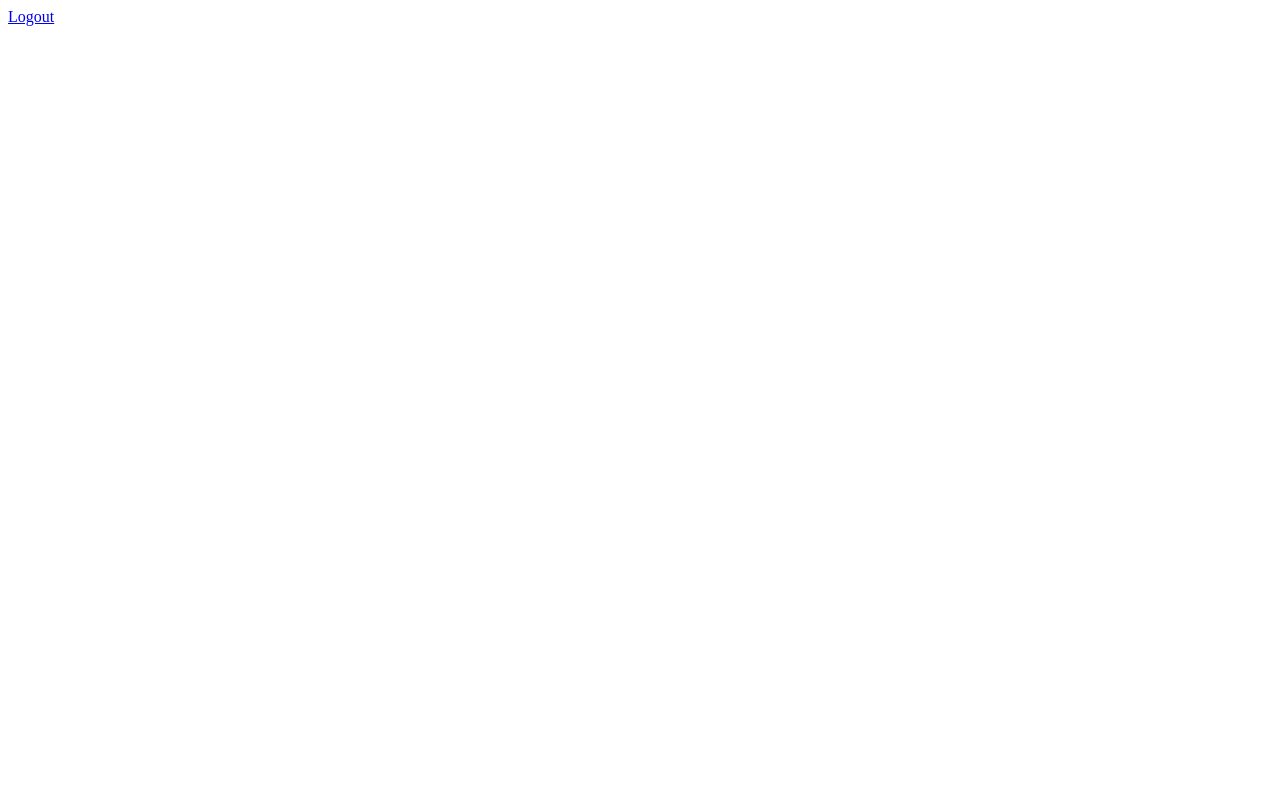
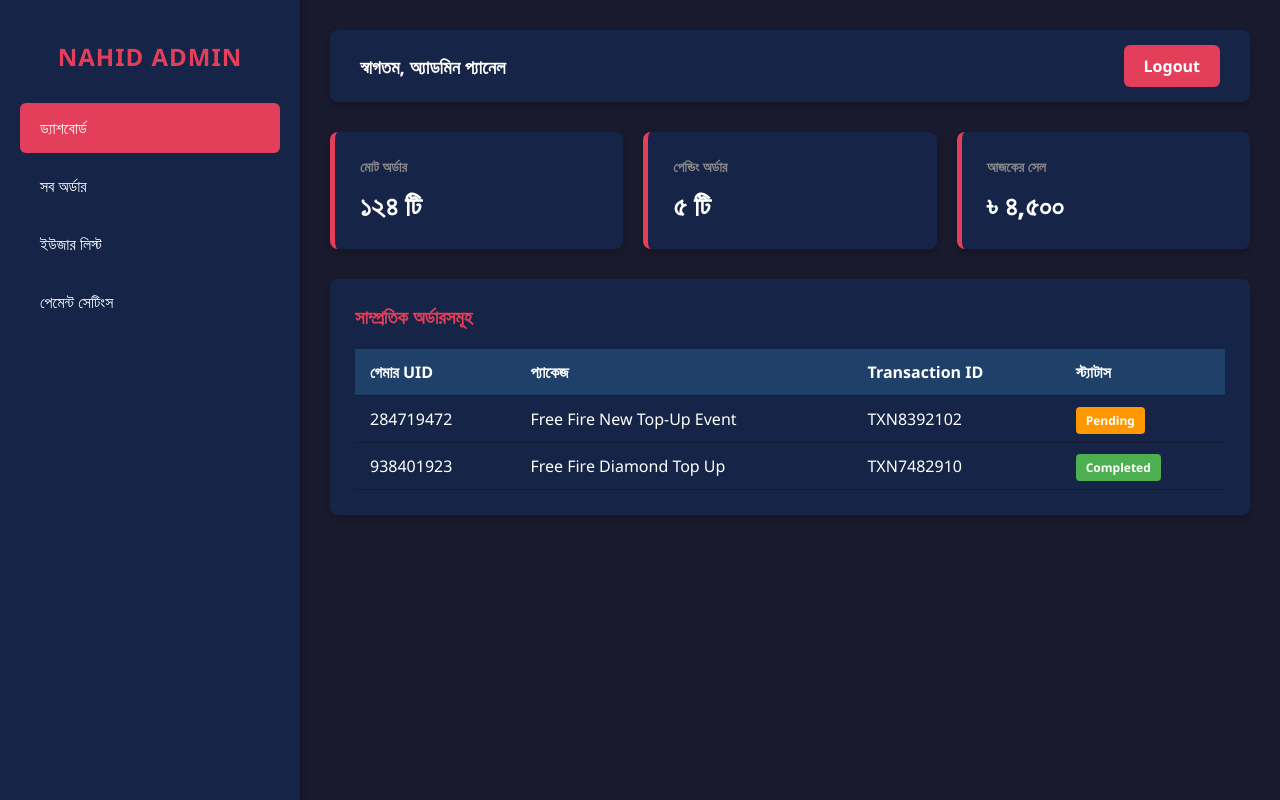
Before and after one commit to nirobahemedboss/mywebsite, a Flask app: page /dashboard in a window 1280 px wide. Before the commit the page is almost empty. Run offline with Flask 3, Linux system fonts and the light colour scheme.

Commit message:
Update dashboard.html

```diff
--- a/templates/dashboard.html
+++ b/templates/dashboard.html
@@ -1 +1,94 @@
-<a href="{{ url_for('home') }}">Logout</a>
+<!DOCTYPE html>
+<html lang="en">
+<head>
+    <meta charset="UTF-8">
+    <meta name="viewport" content="width=device-width, initial-scale=1.0">
+    <title>Admin Dashboard - NAHID TOPUP</title>
+    <style>
+        body { font-family: 'Segoe UI', Tahoma, Geneva, Verdana, sans-serif; margin: 0; display: flex; height: 100vh; background-color: #1a1a2e; color: #fff; }
+        .sidebar { width: 260px; background-color: #162447; padding: 20px; display: flex; flex-direction: column; box-shadow: 2px 0 5px rgba(0,0,0,0.3); }
+        .sidebar h2 { text-align: center; color: #e43f5a; margin-bottom: 30px; font-size: 24px; text-transform: uppercase; letter-spacing: 1px; }
+        .sidebar a { color: #fff; padding: 14px 20px; text-decoration: none; border-radius: 6px; margin-bottom: 8px; font-weight: 500; transition: 0.3s; }
+        .sidebar a:hover, .sidebar a.active { background-color: #e43f5a; color: white; }
+        .main-content { flex: 1; padding: 30px; display: flex; flex-direction: column; overflow-y: auto; }
+        .header { display: flex; justify-content: space-between; align-items: center; background: #162447; padding: 15px 30px; border-radius: 8px; box-shadow: 0 4px 6px rgba(0,0,0,0.2); }
+        .header h3 { margin: 0; color: #fff; }
+        .logout-btn { background-color: #e43f5a; color: white; padding: 10px 20px; text-decoration: none; border-radius: 6px; font-weight: bold; transition: 0.3s; }
+        .logout-btn:hover { background-color: #b92b45; }
+        .stats-grid { display: grid; grid-template-columns: repeat(auto-fit, minmax(220px, 1fr)); gap: 20px; margin-top: 30px; }
+        .stat-card { background: #162447; padding: 25px; border-radius: 8px; box-shadow: 0 4px 6px rgba(0,0,0,0.2); border-left: 5px solid #e43f5a; }
+        .stat-card h4 { margin: 0; color: #888; font-size: 14px; text-transform: uppercase; }
+        .stat-card p { margin: 10px 0 0 0; font-size: 28px; font-weight: bold; color: #fff; }
+        .order-table-container { margin-top: 30px; background: #162447; padding: 25px; border-radius: 8px; box-shadow: 0 4px 6px rgba(0,0,0,0.2); }
+        .order-table-container h3 { margin-top: 0; margin-bottom: 20px; color: #e43f5a; }
+        table { width: 100%; border-collapse: collapse; text-align: left; }
+        th, td { padding: 12px 15px; border-bottom: 1px solid #1a1a2e; }
+        th { background-color: #1f4068; color: #fff; font-weight: 600; }
+        tr:hover { background-color: #1f4068; }
+        .status { padding: 5px 10px; border-radius: 4px; font-size: 12px; font-weight: bold; }
+        .status.pending { background: #ff9800; color: #fff; }
+        .status.completed { background: #4caf50; color: #fff; }
+    </style>
+</head>
+<body>
+
+<div class="sidebar">
+    <h2>Nahid Admin</h2>
+    <a href="#" class="active">ড্যাশবোর্ড</a>
+    <a href="#">সব অর্ডার</a>
+    <a href="#">ইউজার লিস্ট</a>
+    <a href="#">পেমেন্ট সেটিংস</a>
+</div>
+
+<div class="main-content">
+    <div class="header">
+        <h3>স্বাগতম, অ্যাডমিন প্যানেল</h3>
+        <a href="/" class="logout-btn">Logout</a>
+    </div>
+
+    <div class="stats-grid">
+        <div class="stat-card">
+            <h4>মোট অর্ডার</h4>
+            <p>১২৪ টি</p>
+        </div>
+        <div class="stat-card">
+            <h4>পেন্ডিং অর্ডার</h4>
+            <p>৫ টি</p>
+        </div>
+        <div class="stat-card">
+            <h4>আজকের সেল</h4>
+            <p>৳ ৪,৫০০</p>
+        </div>
+    </div>
+
+    <div class="order-table-container">
+        <h3>সাম্প্রতিক অর্ডারসমূহ</h3>
+        <table>
+            <thead>
+                <tr>
+                    <th>গেমার UID</th>
+                    <th>প্যাকেজ</th>
+                    <th>Transaction ID</th>
+                    <th>স্ট্যাটাস</th>
+                </tr>
+            </thead>
+            <tbody>
+                <tr>
+                    <td>284719472</td>
+                    <td>Free Fire New Top-Up Event</td>
+                    <td>TXN8392102</td>
+                    <td><span class="status pending">Pending</span></td>
+                </tr>
+                <tr>
+                    <td>938401923</td>
+                    <td>Free Fire Diamond Top Up</td>
+                    <td>TXN7482910</td>
+                    <td><span class="status completed">Completed</span></td>
+                </tr>
+            </tbody>
+        </table>
+    </div>
+</div>
+
+</body>
+</html>
```
